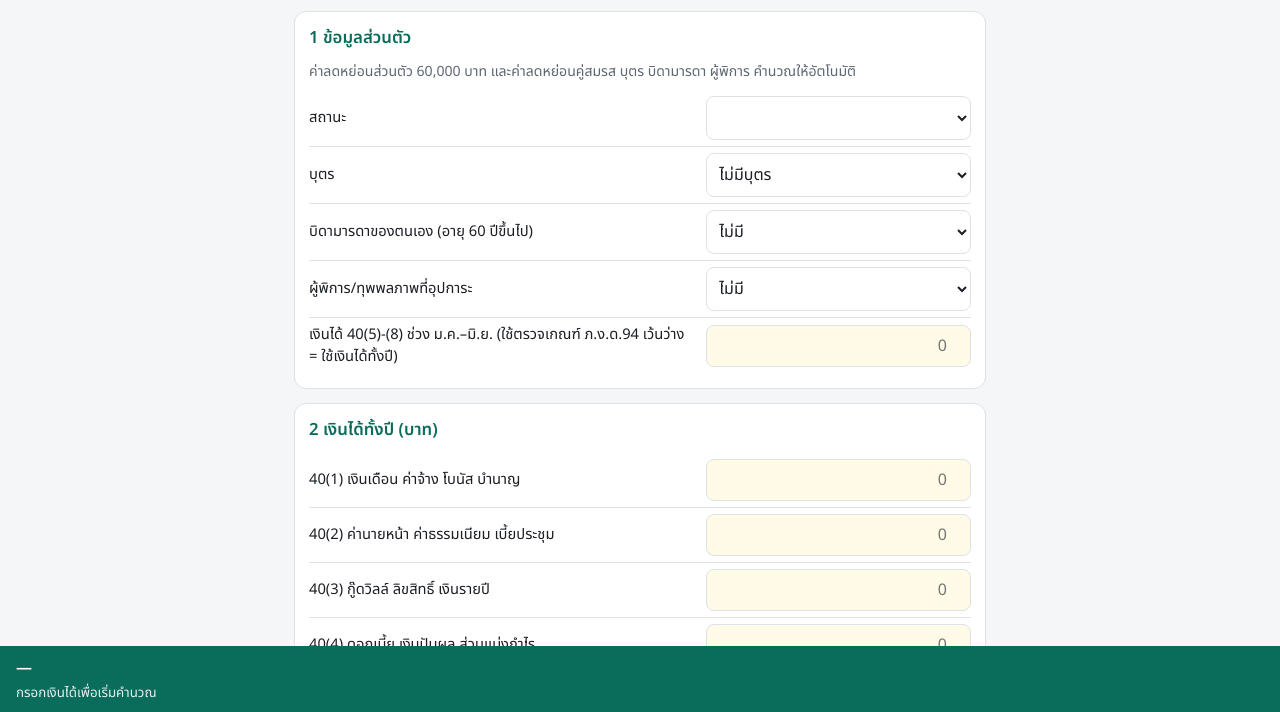
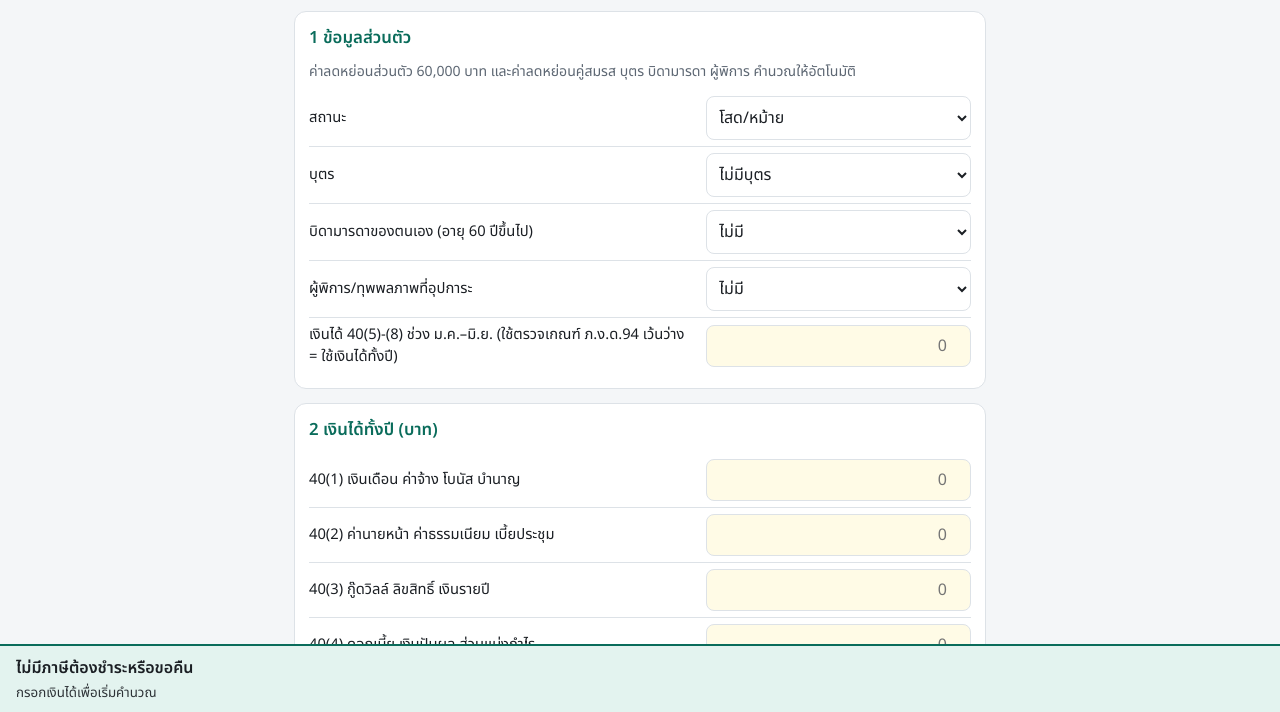
Before and after one commit to imkhunche/simple-thai-tax-calculator, a plain HTML site: page index.html in a window 1280 px wide. Shown: the part 86-798 px from the top of the page. Drawn offline with Linux system fonts and the light colour scheme.

Commit message:
Fixed bugs

```diff
--- a/index.html
+++ b/index.html
@@ -23,7 +23,7 @@ select{text-align:left;background:var(--card)}
 .a:empty{display:none}
 table{width:100%;border-collapse:collapse}td{padding:6px 0;border-top:1px solid var(--bd)}td+td{text-align:right;font-variant-numeric:tabular-nums}
 tr.k td{font-weight:600}
-#bar{position:fixed;left:0;right:0;bottom:0;background:var(--ac);color:#fff;padding:10px 16px calc(10px + env(safe-area-inset-bottom,0px));display:flex;justify-content:space-between;gap:10px;align-items:center;z-index:5}
+#bar{position:fixed;left:0;right:0;bottom:0;background:var(--ac2);color:var(--tx);border-top:2px solid var(--ac);padding:10px 16px calc(10px + env(safe-area-inset-bottom,0px));display:flex;justify-content:space-between;gap:10px;align-items:center;z-index:5}
 #bar small{opacity:.9}
 </style></head><body>
 <main>
@@ -33,7 +33,7 @@ tr.k td{font-weight:600}
 <section><h2>ผลการคำนวณ</h2><table id="res"></table></section>
 <p class="mu">ผลลัพธ์เป็นการประมาณการเพื่อการวางแผน คำนวณตามสูตรที่กำหนดไว้ในต้นแบบ ไม่ใช่คำแนะนำทางภาษี โปรดตรวจสอบกับกรมสรรพากรก่อนยื่นจริง</p>
 </main>
-<div id="bar"><div><b id="st">—</b><br><small id="fm"></small></div></div>
+<div id="bar"><div><b id="bs">—</b><br><small id="fm"></small></div></div>
 <script>
 //CALC_START
 function calc(s){
@@ -73,7 +73,7 @@ function calc(s){
  const wht=n('w1')+n('w2')+n('w3');
  const half=n('h')>0?n('h'):R(i.slice(4));
  const form=inc===0?'':inc2===0?'ภ.ง.ด. 91':'ภ.ง.ด. 90'+(half>(mar?12e4:6e4)?' และ ภ.ง.ด. 94 (ม.ค.–มิ.ย.)':'');
- return{inc,ex,totDed,net,t1,t2,tax,wht,due:mx(0,tax-wht),refund:mx(0,wht-tax),form,d};
+ return{inc,ex,totDed,net,t1,t2,tax,wht,due:mx(0,tax-wht),refund:mx(0,wht-tax),form,d,cap:.1*b};
 }
 //CALC_END
 const LT=[['l','ไม่เกิน 30,000 บาท/ปี'],['g','เกิน 30,000 บาท/ปี']];
@@ -104,11 +104,11 @@ function up(){
  const s={};ALL.forEach(f=>s[f[0]]=$(f[0]).value);
  ALL.forEach(f=>{if(f[4])$('r_'+f[0]).hidden=!f[4](s)});
  const r=calc(s);
- DED.forEach(([k])=>{$('a_'+k).textContent=+s[k]>0?'หักได้จริง '+f2(r.d[k])+' บาท':''});
+ DED.forEach(([k])=>{$('a_'+k).textContent=+s[k]>0?'หักได้จริง '+f2(r.d[k])+' บาท'+(['p78','p79','p80'].includes(k)?' · เพดานบริจาครวม (10% ของเงินได้หลังหักค่าใช้จ่ายและลดหย่อนอื่น) = '+f2(r.cap)+' บาท':''):''});
  const rows=[['เงินได้ทั้งหมด',r.inc],['ค่าใช้จ่ายรวม',r.ex],['ค่าลดหย่อนและยกเว้นรวม',r.totDed],['เงินได้สุทธิ',r.net,1],['ภาษีตามมาตรา 48(1)',r.t1],['ภาษีตามมาตรา 48(2) (0.5%)',r.t2],['ภาษีที่ต้องชำระ',r.tax,1],['ภาษีที่ชำระไว้แล้ว',r.wht]];
  const msg=r.refund>0?`ขอคืนภาษี ${f2(r.refund)} บาท`:r.due>0?`ชำระเพิ่ม ${f2(r.due)} บาท`:'ไม่มีภาษีต้องชำระหรือขอคืน';
  $('res').innerHTML=rows.map(([a,v,k])=>`<tr class="${k?'k':''}"><td>${a}</td><td>${f2(v)}</td></tr>`).join('')+`<tr class="k"><td>สถานะ</td><td>${msg}</td></tr>`+(r.form?`<tr><td>แบบที่ต้องยื่น</td><td>${r.form}</td></tr>`:'');
- $('st').textContent=msg;$('fm').textContent=r.form?'แบบ '+r.form:'กรอกเงินได้เพื่อเริ่มคำนวณ';
+ $('bs').textContent=msg;$('fm').textContent=r.form?'แบบ '+r.form:'กรอกเงินได้เพื่อเริ่มคำนวณ';
 }
 document.addEventListener('input',up);document.addEventListener('change',up);up();
 </script></body></html>
```
